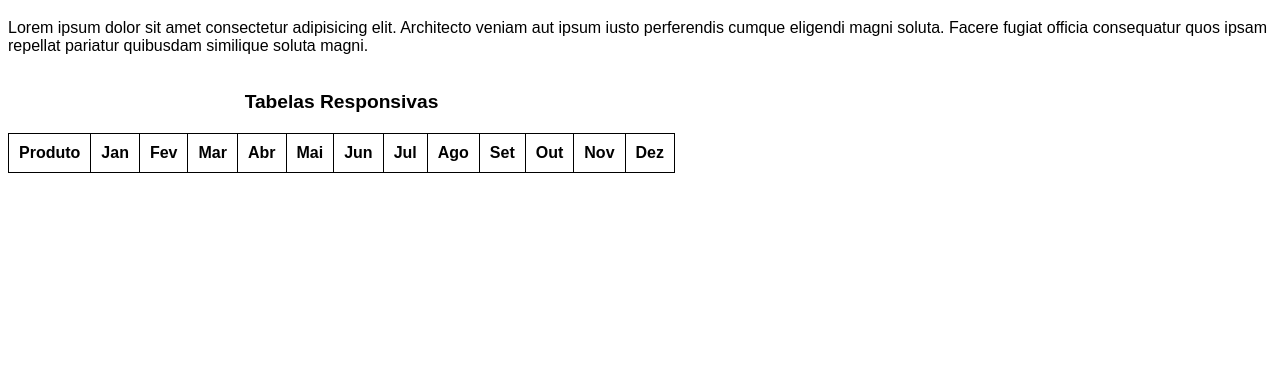
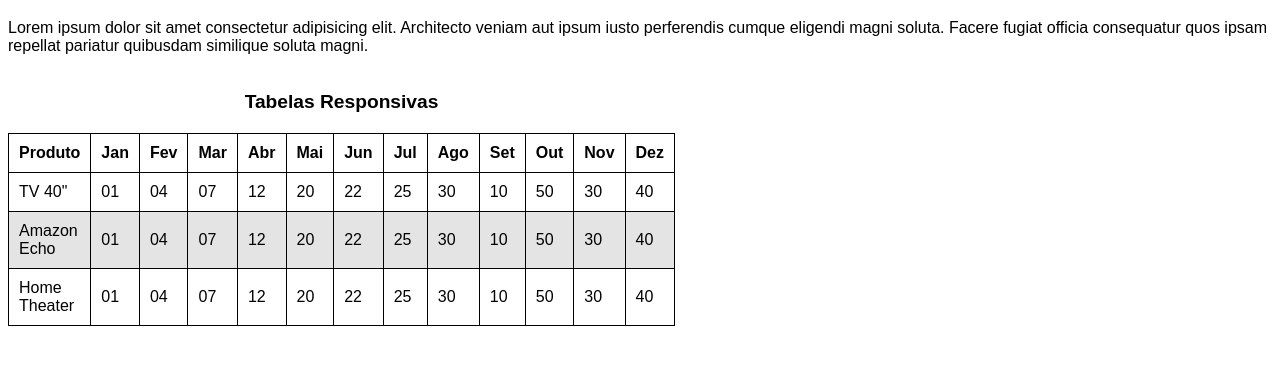
Before and after one commit to juniorgarruth/html-css, a plain HTML site: page Módulo 3/ex023/tabela006.html in a window 1280 px wide. Shown: the part 61-426 px from the top of the page. Drawn offline with Linux system fonts and the light colour scheme.

Commit message:
Atualizacao tabela 006

```diff
--- a/Módulo 3/ex023/tabela006.html
+++ b/Módulo 3/ex023/tabela006.html
@@ -30,6 +30,10 @@
             background-color: rgb(228, 228, 228);
         }
 
+        div#container {
+            overflow-x: auto;
+        }
+
 
 
     </style>
@@ -38,9 +42,10 @@
     <h1>Tabelas em telas pequenas</h1>
     <p>Lorem ipsum dolor sit amet consectetur adipisicing elit. Architecto veniam aut ipsum iusto perferendis cumque eligendi magni soluta. Facere fugiat officia consequatur quos ipsam repellat pariatur quibusdam similique soluta magni.</p>
 
+    <div id="container">
         <table>
             <caption> Tabelas Responsivas</caption>
-
+            <thead>
                 <tr>
                     <th>Produto</th>
                     <th>Jan</th>
@@ -57,6 +62,55 @@
                     <th>Dez</th>
 
                 </tr>
+            </thead>
+            <tbody>
+                <tr>
+                    <td>TV 40"</td>
+                    <td>01</td>
+                    <td>04</td>
+                    <td>07</td>
+                    <td>12</td>
+                    <td>20</td>
+                    <td>22</td>
+                    <td>25</td>
+                    <td>30</td>
+                    <td>10</td>
+                    <td>50</td>
+                    <td>30</td>
+                    <td>40</td>
+                </tr>
+                <tr>
+                    <td>Amazon Echo</td>
+                    <td>01</td>
+                    <td>04</td>
+                    <td>07</td>
+                    <td>12</td>
+                    <td>20</td>
+                    <td>22</td>
+                    <td>25</td>
+                    <td>30</td>
+                    <td>10</td>
+                    <td>50</td>
+                    <td>30</td>
+                    <td>40</td>
+                </tr>
+                <tr>
+                    <td>Home Theater</td>
+                    <td>01</td>
+                    <td>04</td>
+                    <td>07</td>
+                    <td>12</td>
+                    <td>20</td>
+                    <td>22</td>
+                    <td>25</td>
+                    <td>30</td>
+                    <td>10</td>
+                    <td>50</td>
+                    <td>30</td>
+                    <td>40</td>
+                </tr>
+            </tbody>
         </table>
+    </div>
 </body>
 </html>
```
Lines whose indentation alone changed are shown as unchanged.
